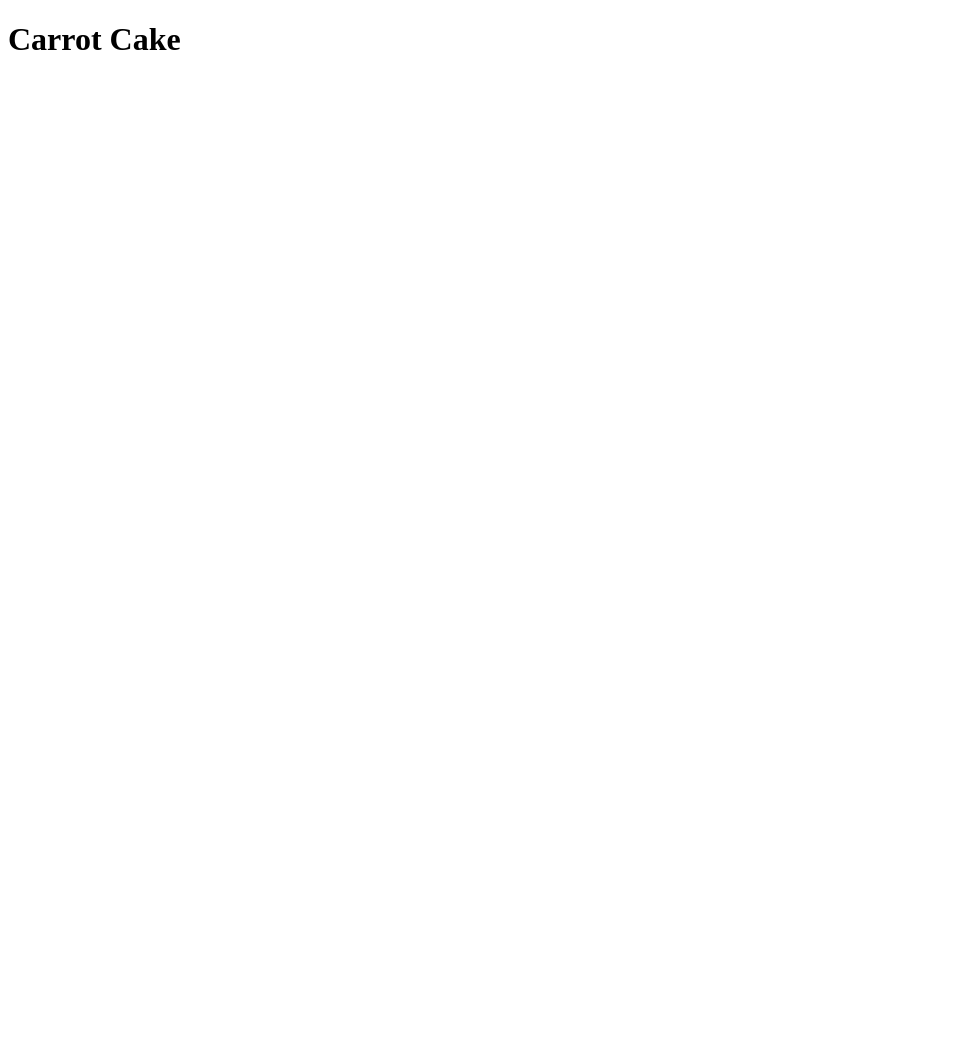
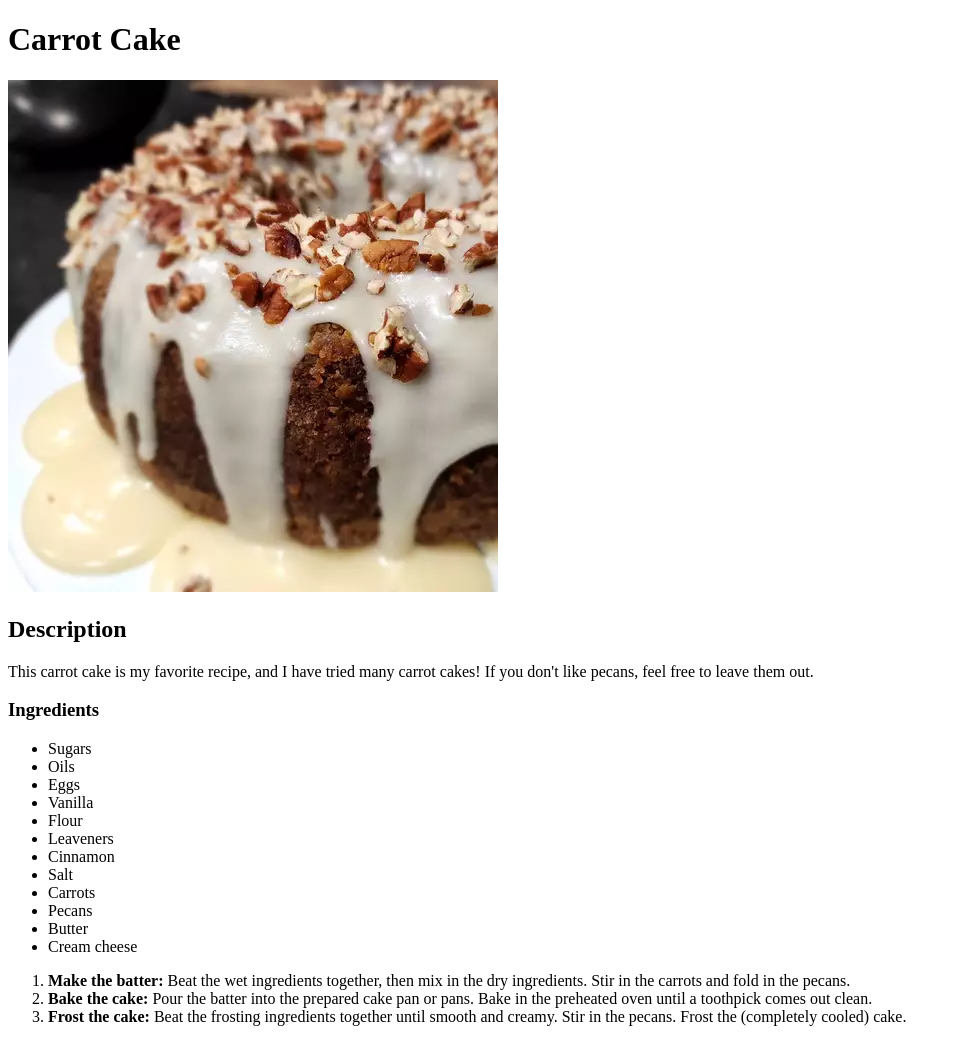
Before and after one commit to K0ffeeKat/odin-recipes, a plain HTML site: page recipes/carrot-cake.html in a window 1280 px wide. Shown: the whole page, without its empty margins (0-961 px from the left). Before the commit the page ends 800 px from the top, so only its background shows below. Drawn offline with Linux system fonts and the light colour scheme.

Commit message:
Complete the carrot-cake.html

```diff
--- a/recipes/carrot-cake.html
+++ b/recipes/carrot-cake.html
@@ -6,6 +6,33 @@
   </head>
   <body>
     <h1>Carrot Cake</h1>
+    <img src="../img/carrot-cake.jpg" alt="A finished carrot cake">
+    <h2>Description</h2>
+    <p>This carrot cake is my favorite recipe, and I have tried many carrot cakes! If you don't like pecans, feel free to leave them out.</p>
+    <p><h3>Ingredients</h3></p>
+    <p>
+      <ul>
+        <li>Sugars</li>
+        <li>Oils</li>
+        <li>Eggs</li>
+        <li>Vanilla</li>
+        <li>Flour</li>
+        <li>Leaveners</li>
+        <li>Cinnamon</li>
+        <li>Salt</li>
+        <li>Carrots</li>
+        <li>Pecans</li>
+        <li>Butter</li>
+        <li>Cream cheese</li>
+      </ul>
+    </p>
+    <p>
+      <ol>
+        <li><strong>Make the batter:</strong> Beat the wet ingredients together, then mix in the dry ingredients. Stir in the carrots and fold in the pecans.</li>
+        <li><strong>Bake the cake:</strong> Pour the batter into the prepared cake pan or pans. Bake in the preheated oven until a toothpick comes out clean.</li>
+        <li><strong>Frost the cake:</strong> Beat the frosting ingredients together until smooth and creamy. Stir in the pecans. Frost the (completely cooled) cake.</li>
+      </ol>
+    </p>
 
   </body>
 </html>
```
Also changed, not shown: img/carrot-cake.jpg (added).
